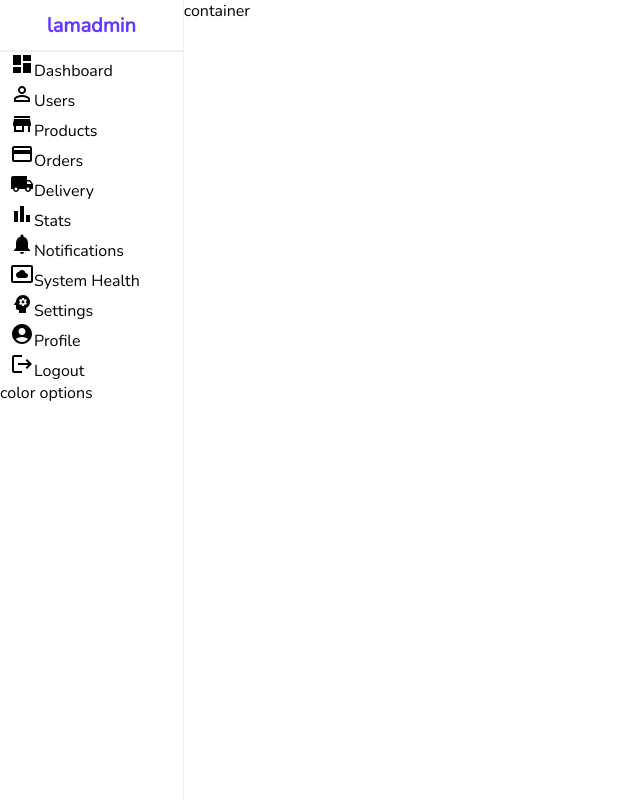
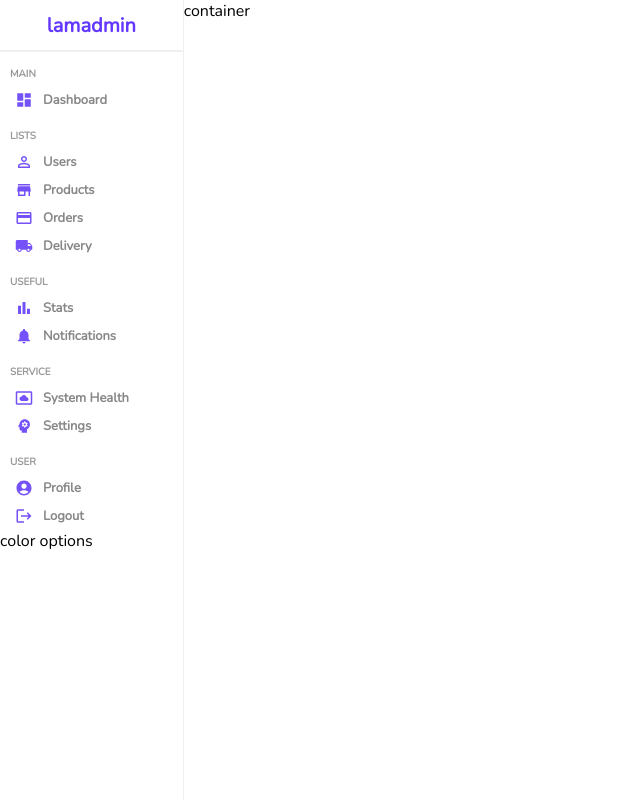
Before and after one commit to patriceandrea/admin-dashboard, a React (Create React App) app in the folder client/: page / in a window 1280 px wide. Shown: the whole page, without its empty margins (0-640 px from the left). Built offline with nearby package versions, Linux system fonts and the light colour scheme.

Commit message:
adds css styling to the sidebar

```diff
--- a/client/src/components/sidebar/Sidebar.js
+++ b/client/src/components/sidebar/Sidebar.js
@@ -22,48 +22,54 @@
       <hr />
       <div className='center'>
         <ul>
+          <p className='title'>MAIN</p>
           <li>
-            <DashboardIcon />
+            <DashboardIcon className='icon' />
             <span>Dashboard</span>
           </li>
+          <p className='title'>LISTS</p>
           <li>
-            <PersonOutlineIcon />
+            <PersonOutlineIcon className='icon' />
             <span>Users</span>
           </li>
           <li>
-            <StoreIcon />
+            <StoreIcon className='icon' />
             <span>Products </span>
           </li>
           <li>
-            <PaymentIcon />
+            <PaymentIcon className='icon' />
             <span>Orders</span>
           </li>
+
           <li>
-            <LocalShippingIcon />
+            <LocalShippingIcon className='icon' />
             <span>Delivery</span>
           </li>
+          <p className='title'>USEFUL</p>
           <li>
-            <BarChartIcon />
+            <BarChartIcon className='icon' />
             <span>Stats</span>
           </li>
           <li>
-            <NotificationsIcon />
+            <NotificationsIcon className='icon' />
             <span>Notifications</span>
           </li>
+          <p className='title'>SERVICE</p>
           <li>
-            <SettingsSystemDaydreamIcon />
+            <SettingsSystemDaydreamIcon className='icon' />
             <span>System Health</span>
           </li>
           <li>
-            <PsychologyIcon />
+            <PsychologyIcon className='icon' />
             <span>Settings</span>
           </li>
+          <p className='title'>USER</p>
           <li>
-            <AccountCircleIcon />
+            <AccountCircleIcon className='icon' />
             <span>Profile</span>
           </li>
           <li>
-            <LogoutIcon />
+            <LogoutIcon className='icon' />
             <span>Logout</span>
           </li>
         </ul>
--- a/client/src/components/sidebar/sidebar.scss
+++ b/client/src/components/sidebar/sidebar.scss
@@ -29,6 +29,37 @@
       list-style: none;
       margin: 0;
       padding: 0;
+
+      .title {
+        font-size: 10px;
+        font-weight: bold;
+        color: #999;
+        margin-top: 15px;
+        margin-bottom: 5px;
+      }
+
+      li {
+        display: flex;
+        align-items: center;
+        padding: 5px;
+        cursor: pointer;
+
+        &:hover {
+          background-color: #ece8ff;
+        }
+
+        .icon {
+          font-size: 18px;
+          color: #7451f8;
+        }
+
+        span {
+          font-size: 13px;
+          font-weight: 600;
+          color: #888;
+          margin-left: 10px;
+        }
+      }
     }
   }
 }
```
